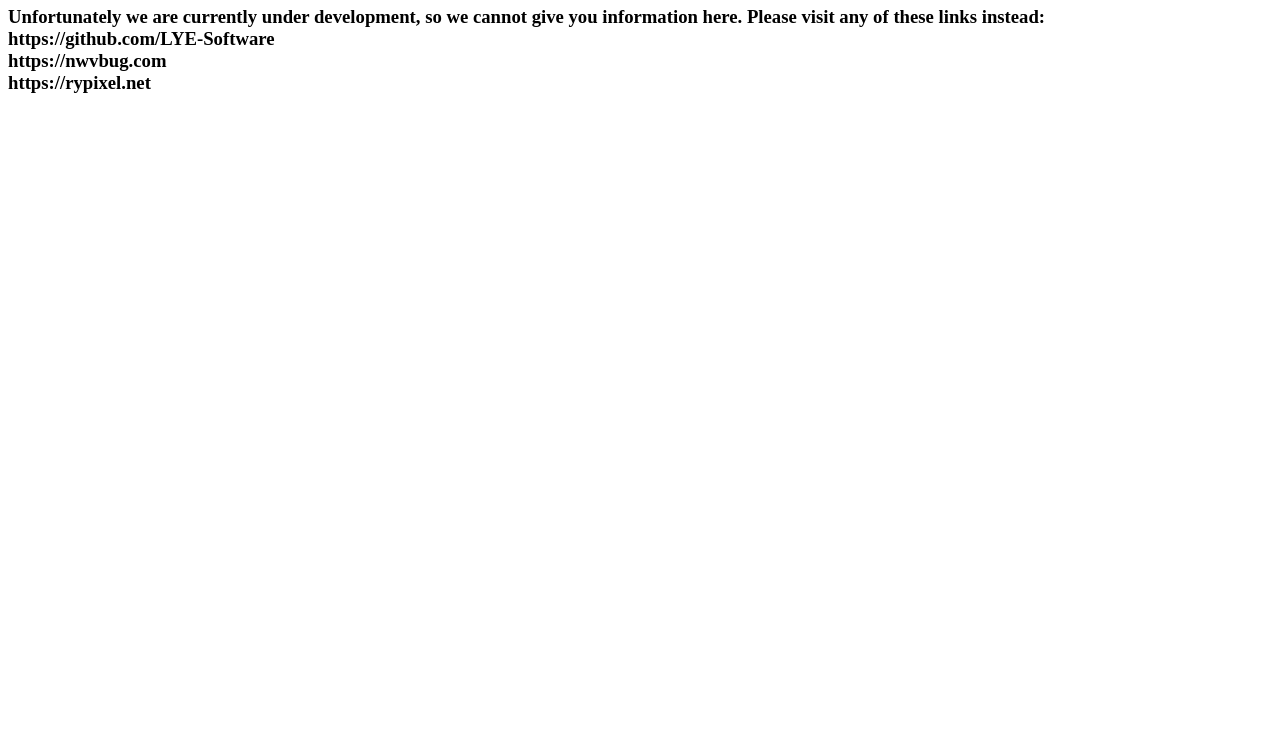
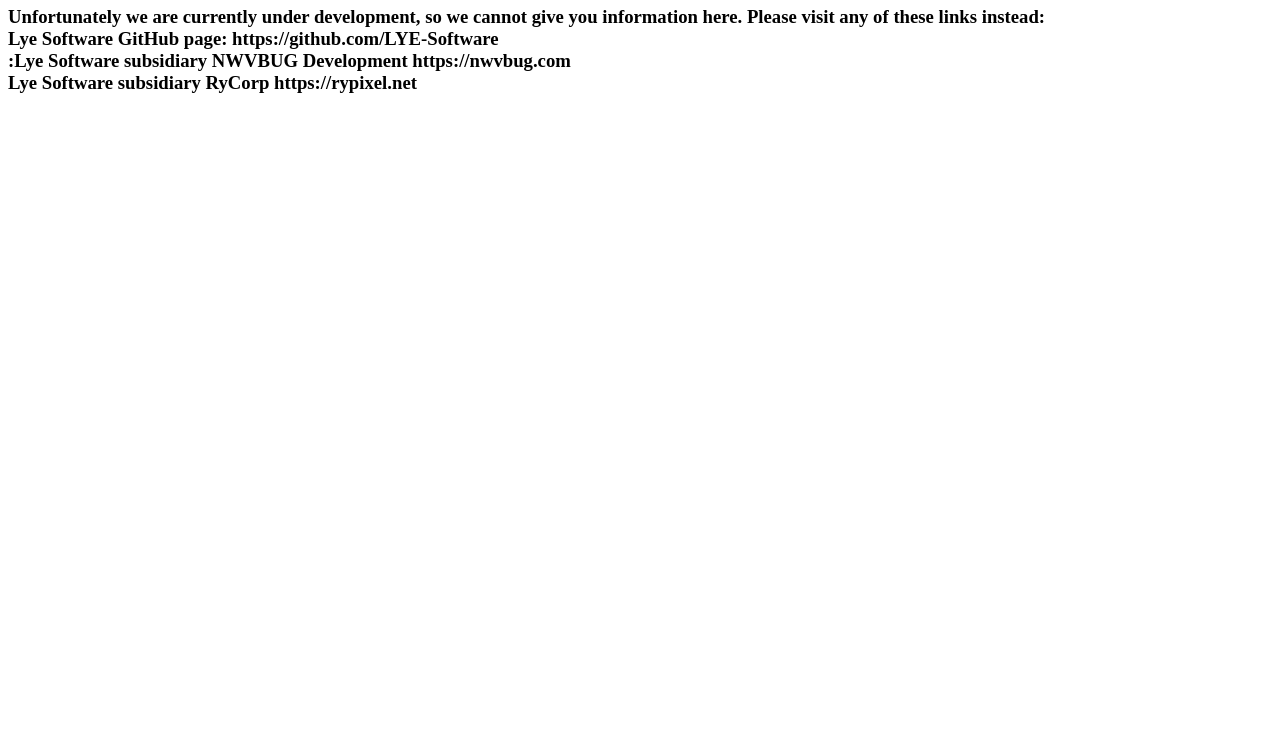
Before and after one commit to LYE-Software/explain, a plain HTML site: page index.html in a window 1280 px wide. Shown: the part 60-800 px from the top of the page. Drawn offline with Linux system fonts and the light colour scheme.

Commit message:
Update index.html

```diff
--- a/index.html
+++ b/index.html
@@ -7,6 +7,6 @@
 </head>
 <body>
   <h1>Thanks for coming to the Lye Software website.</h1>
-  <h3>Unfortunately we are currently under development, so we cannot give you information here. Please visit any of these links instead: <br> https://github.com/LYE-Software <br> https://nwvbug.com <br> https://rypixel.net</h3>
+  <h3>Unfortunately we are currently under development, so we cannot give you information here. Please visit any of these links instead: <br>Lye Software GitHub page: https://github.com/LYE-Software <br>:Lye Software subsidiary NWVBUG Development https://nwvbug.com <br>Lye Software subsidiary RyCorp https://rypixel.net</h3>
 </body>
 </html>
```
